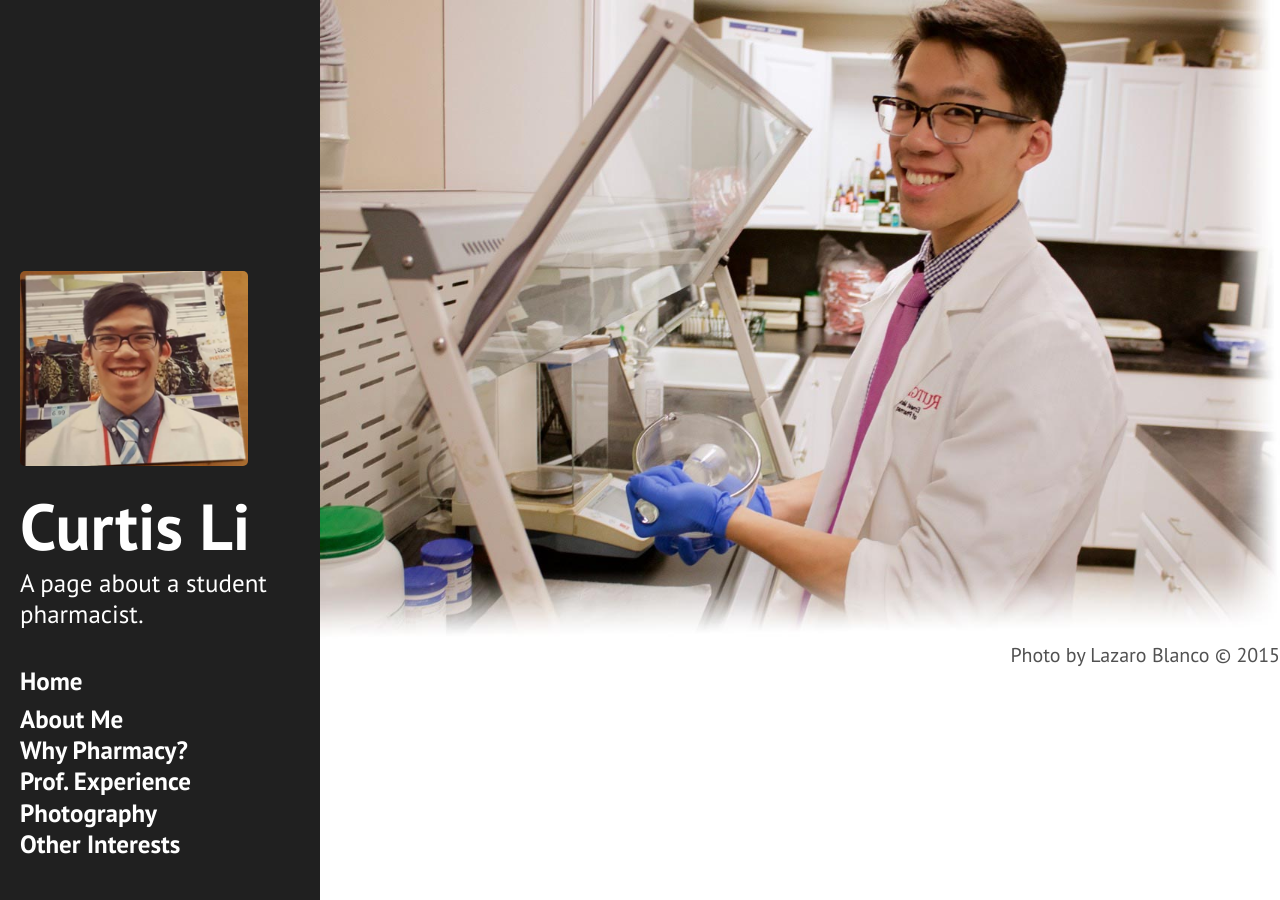
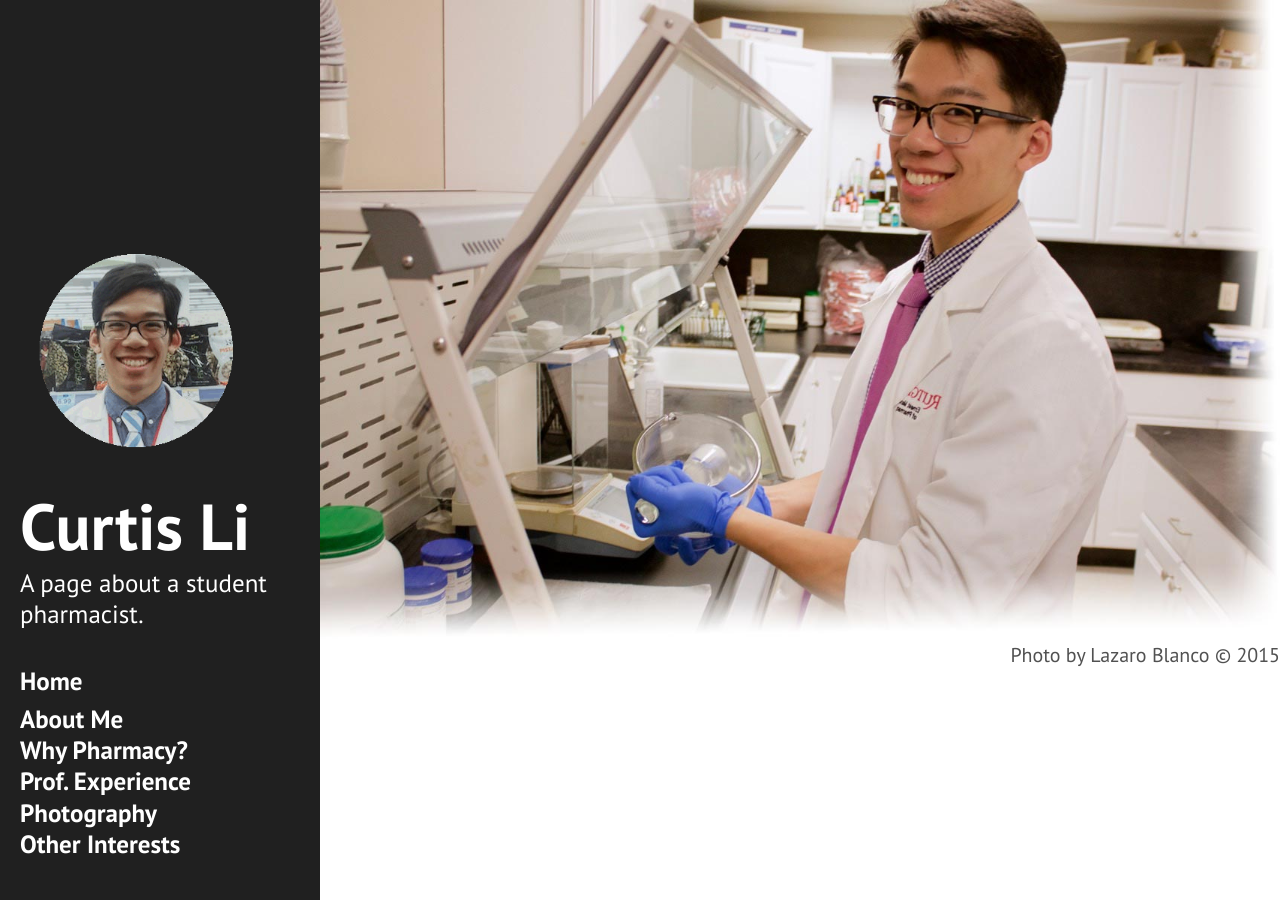
Before and after one commit to curtis-li/curtis-li.github.io, a Jekyll site: the page built from index.html, in a window 1280 px wide. Built offline with Jekyll 4.4.1, drawn with Linux system fonts in a browser that asks for light colours; Markdown is read by kramdown in place of the engine named in the settings.

Commit message:
circlepicture

```diff
--- a/_includes/sidebar.html
+++ b/_includes/sidebar.html
@@ -15,7 +15,7 @@
     <div class="sidebar-about">
       <!-- DOES PUTTING h1 HERE MATTER RATHER THAN LEFT two tabs?-->
       <h1>
-        <img src="/public/circlepicture.png" alt="photo" style="width:228px;height228px"
+        <img src="/public/circlepicture.gif" alt="photo" style="width:228px;height228px"
 
         <a href="{{ site.baseurl }}">
           {{ site.title }}
```
Also changed, not shown: public/circlepicture.gif (added).
